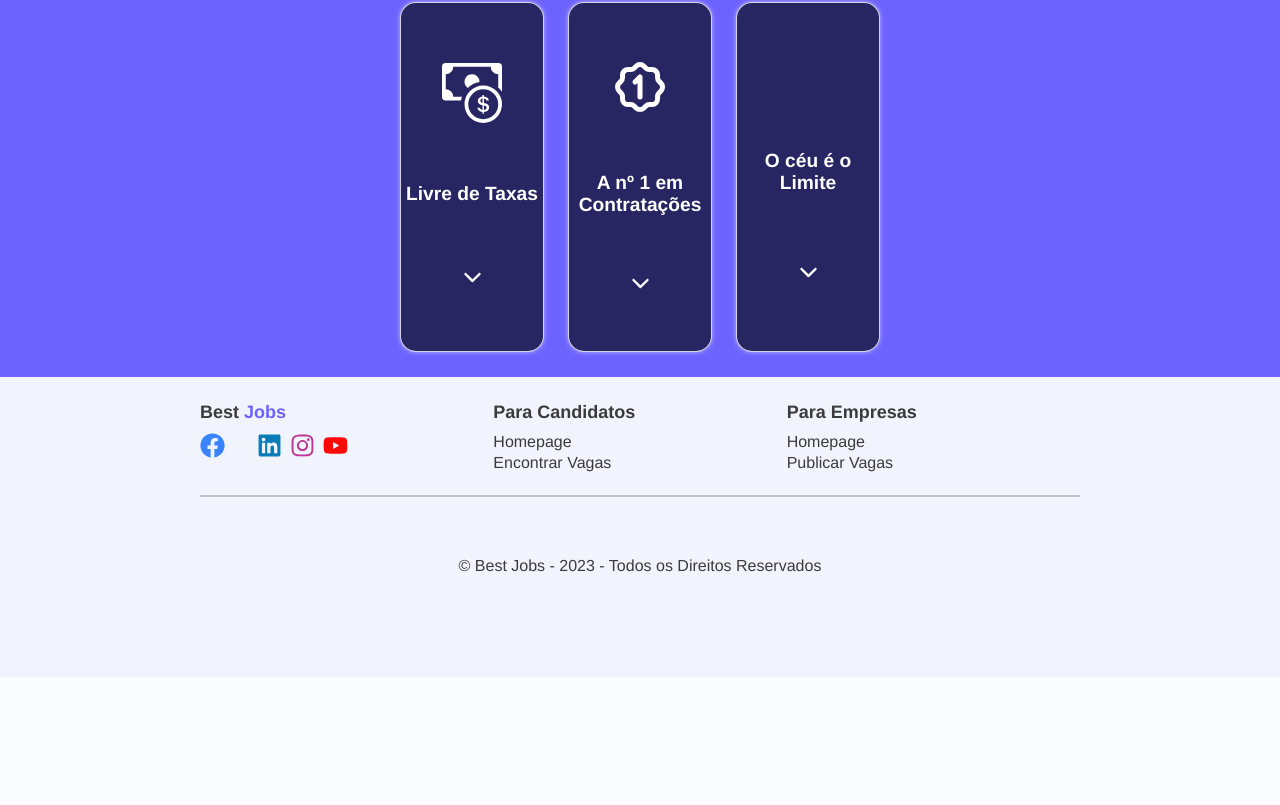
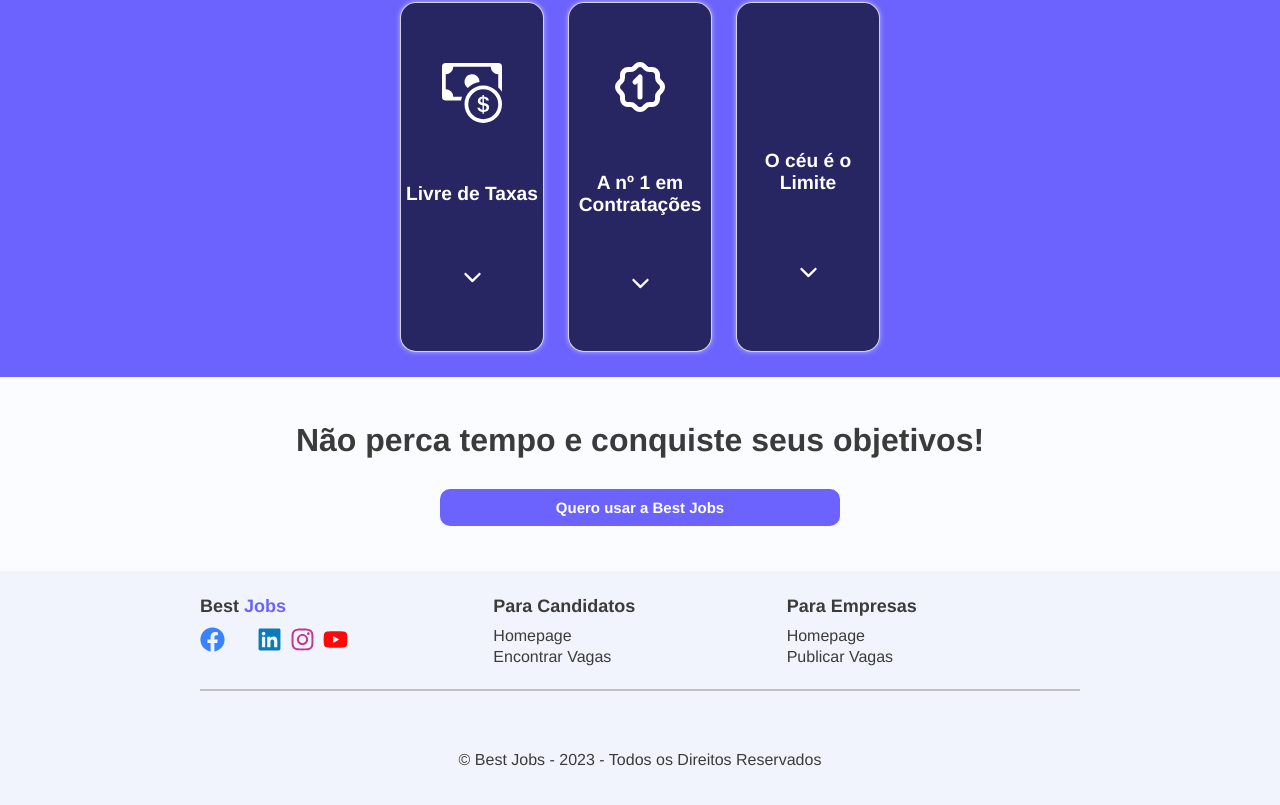
Before and after one commit to LucaslcFreitas/BestJobs, a React (Vite) app in the folder frontend/: page / in a window 1280 px wide. Shown: the part 1661-2466 px from the top of the page. Before the commit the page ends 2338 px from the top, so only its background shows below. Built offline with nearby package versions, Linux system fonts and the light colour scheme; some icons are missing.

Commit message:
Criação do quarto conteúdo da home

```diff
--- /dev/null
+++ b/frontend/src/components/home/Content4.tsx
@@ -0,0 +1,25 @@
+import '../../styles/components/home/Content4.sass';
+import ButtonPrimary from '../ButtonPrimary';
+import { useNavigate } from 'react-router-dom';
+
+function Content4() {
+    const navigate = useNavigate();
+
+    const handleButton = () => {
+        navigate('/signin');
+    };
+
+    return (
+        <div className="content4">
+            <h1>Não perca tempo e conquiste seus objetivos!</h1>
+            <div>
+                <ButtonPrimary
+                    text="Quero usar a Best Jobs"
+                    onClickButton={handleButton}
+                />
+            </div>
+        </div>
+    );
+}
+
+export default Content4;
--- a/frontend/src/pages/Home.tsx
+++ b/frontend/src/pages/Home.tsx
@@ -2,6 +2,7 @@ import '../styles/pages/Home.sass';
 import Content1 from '../components/home/Content1';
 import Content2 from '../components/home/Content2';
 import Content3 from '../components/home/Content3';
+import Content4 from '../components/home/Content4';
 
 function Home() {
     return (
@@ -9,6 +10,7 @@ function Home() {
             <Content1 />
             <Content2 />
             <Content3 />
+            <Content4 />
         </>
     );
 }
--- a/frontend/src/styles/components/ButtonPrimary.sass
+++ b/frontend/src/styles/components/ButtonPrimary.sass
@@ -15,3 +15,4 @@
         color: #fff
         font-size: 15px
         font-weight: bold
+        text-align: center
--- /dev/null
+++ b/frontend/src/styles/components/home/Content4.sass
@@ -0,0 +1,18 @@
+@use '../../variables'
+@use '../../mixins'
+
+.content4
+    @include mixins.center
+    flex-direction: column
+    background-color: variables.$background-secondary
+    padding: variables.$padding-container-normal
+    padding-top: 45px
+    padding-bottom: 45px
+
+    h1
+        color: variables.$color-default
+        text-align: center
+        margin-bottom: 30px
+
+    div
+        width: 400px
```
